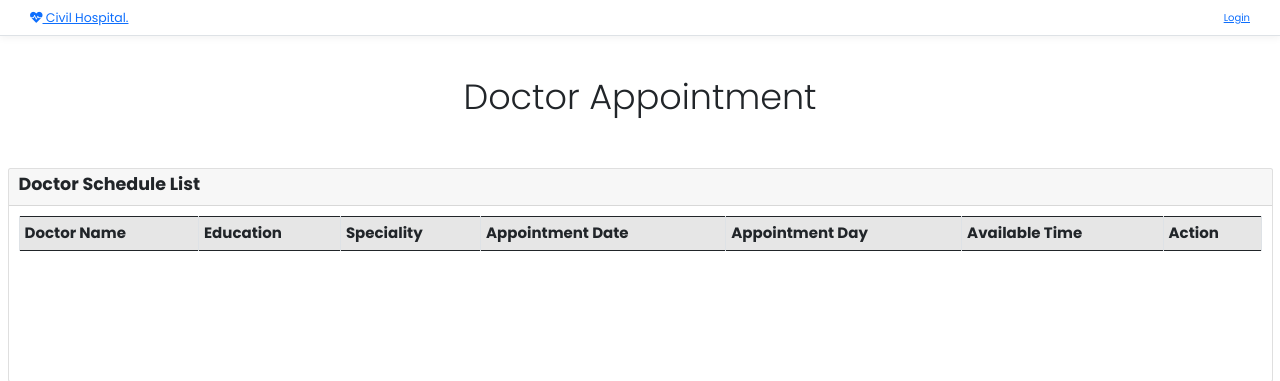
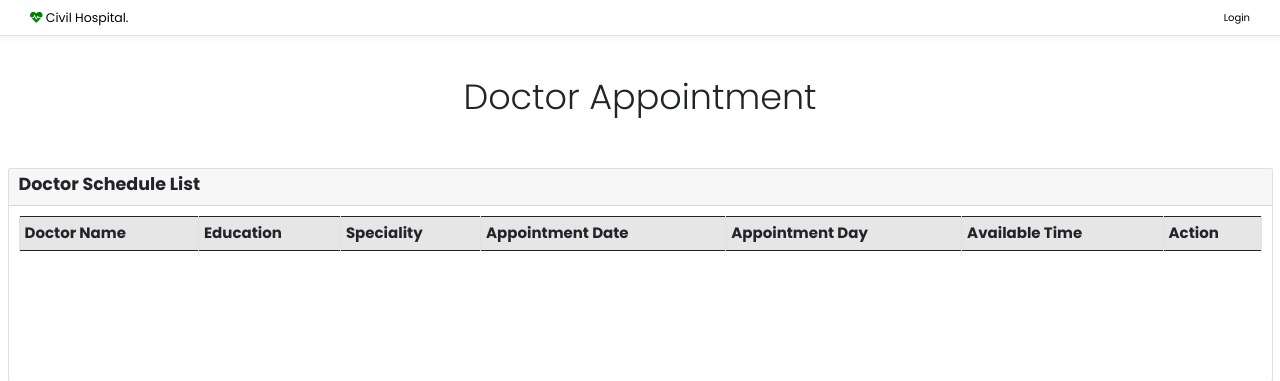
Before and after one commit to RamishaTahir/CHMS.github.io, a PHP site: page /doctor-appointment-management-system/ in a window 1280 px wide. Shown: the top 381 px of the page. Run offline with PHP 8.4, Linux system fonts and the light colour scheme; data that the repository does not hold is empty.

Commit message:
Update header.php

```diff
--- a/header.php
+++ b/header.php
@@ -32,14 +32,14 @@
 	<body>
 		<div class="d-flex flex-column flex-md-row align-items-center p-3 px-md-4 mb-3 bg-white border-bottom box-shadow">
 			<div class="col">
-		    	<h5 class="my-0 mr-md-auto font-weight-normal">    <a href="#" class="logo"> <i class="fas fa-heartbeat"></i> Civil Hospital. </a>
+		    	<h5 class="my-0 mr-md-auto font-weight-normal">    <a href="admin/home.php" class="logo" style=" text-decoration: none;  color: black;"> <i class="fas fa-heartbeat " style="color: green;"></i> Civil Hospital. </a>
 </h5>
 		    </div>
 		    <?php
 		    if(!isset($_SESSION['patient_id']))
 		    {
 		    ?>
-		    <div class="col text-right"><a href="login.php">Login</a></div>
+		    <div class="col text-right"><a href="login.php" style=" text-decoration: none;  color: black;">Login</a></div>
 		   	<?php
 		   	}
 		   	?>
```
